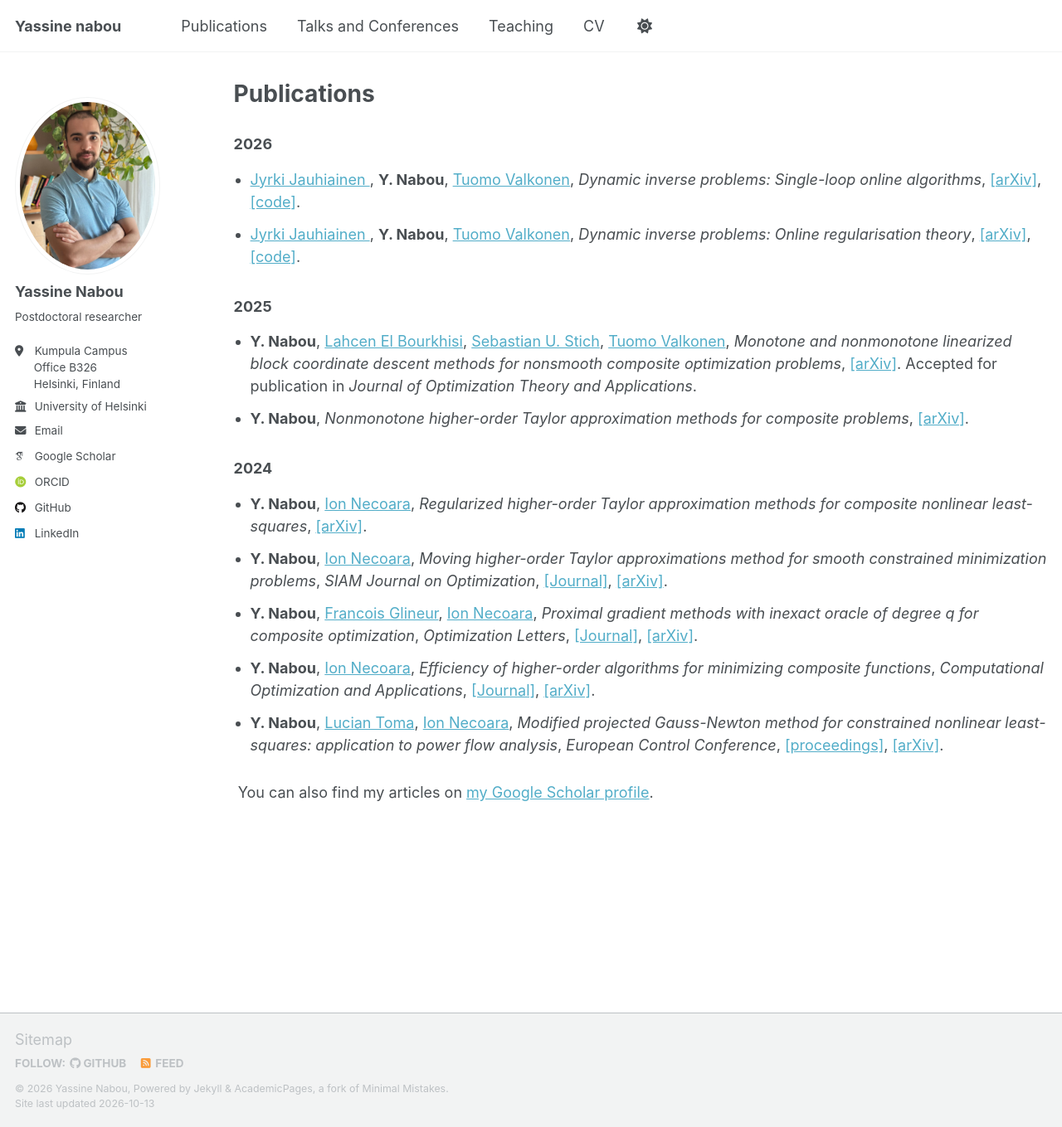
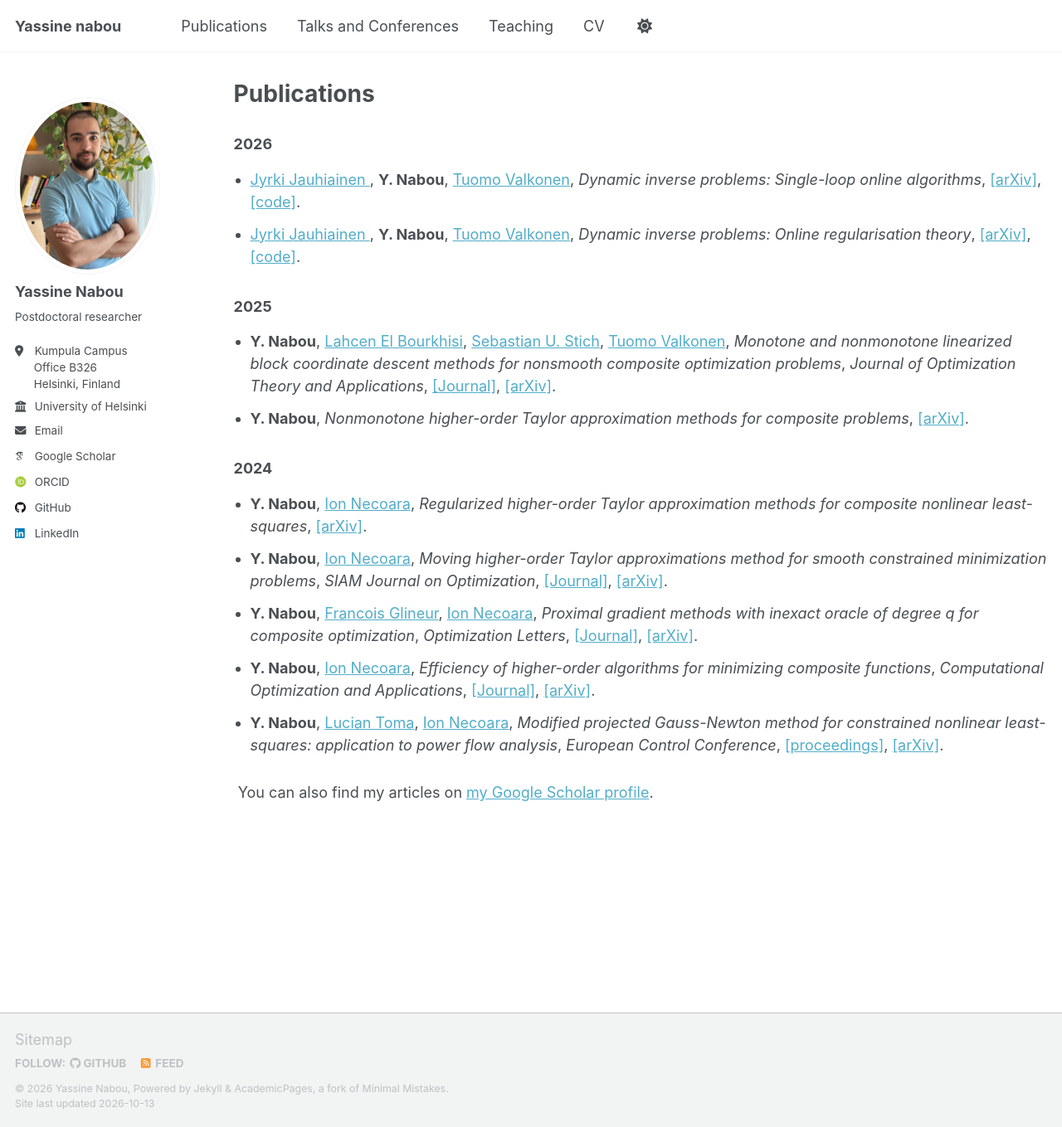
Before and after one commit to Yassine-Nabou/Yassine-Nabou.github.io, a Jekyll site: the page built from _pages/publications.html, in a window 1280 px wide and 1359 px high. Shown: the whole window at 83% size. Built offline with Jekyll 4.4.1, drawn with Linux system fonts in a browser that asks for light colours; some web fonts are replaced; a script that is not in the unit is left out.

Commit message:
Revise publication entry for clarity and references
Updated publication details for clarity and added journal reference.

```diff
--- a/_pages/publications.html
+++ b/_pages/publications.html
@@ -26,8 +26,10 @@ author_profile: true
   <li style="margin-bottom: 12px;">
     <strong>Y. Nabou</strong>, <a href="https://scholar.google.com/citations?user=M5wTSqcAAAAJ&hl=en">Lahcen El Bourkhisi</a>, <a href="https://sstich.ch">Sebastian U. Stich</a>, <a href="https://tuomov.iki.fi">Tuomo Valkonen</a>,
     <em>Monotone and nonmonotone linearized block coordinate descent methods for nonsmooth composite optimization problems</em>,
-     <a href="https://arxiv.org/abs/2506.12397">[arXiv]</a>.
-     Accepted for publication in <em>Journal of Optimization Theory and Applications</em>.
+     <span style="font-style: italic;">Journal of Optimization Theory and Applications</span>,
+      <a href="https://link.springer.com/article/10.1007/s10957-026-03120-0">[Journal]</a>,
+      <a href="https://arxiv.org/abs/2506.12397">[arXiv]</a>.
+
   </li>
   <li style="margin-bottom: 12px;">
     <strong>Y. Nabou</strong>, <em>Nonmonotone higher-order Taylor approximation methods for composite problems</em>,
```
